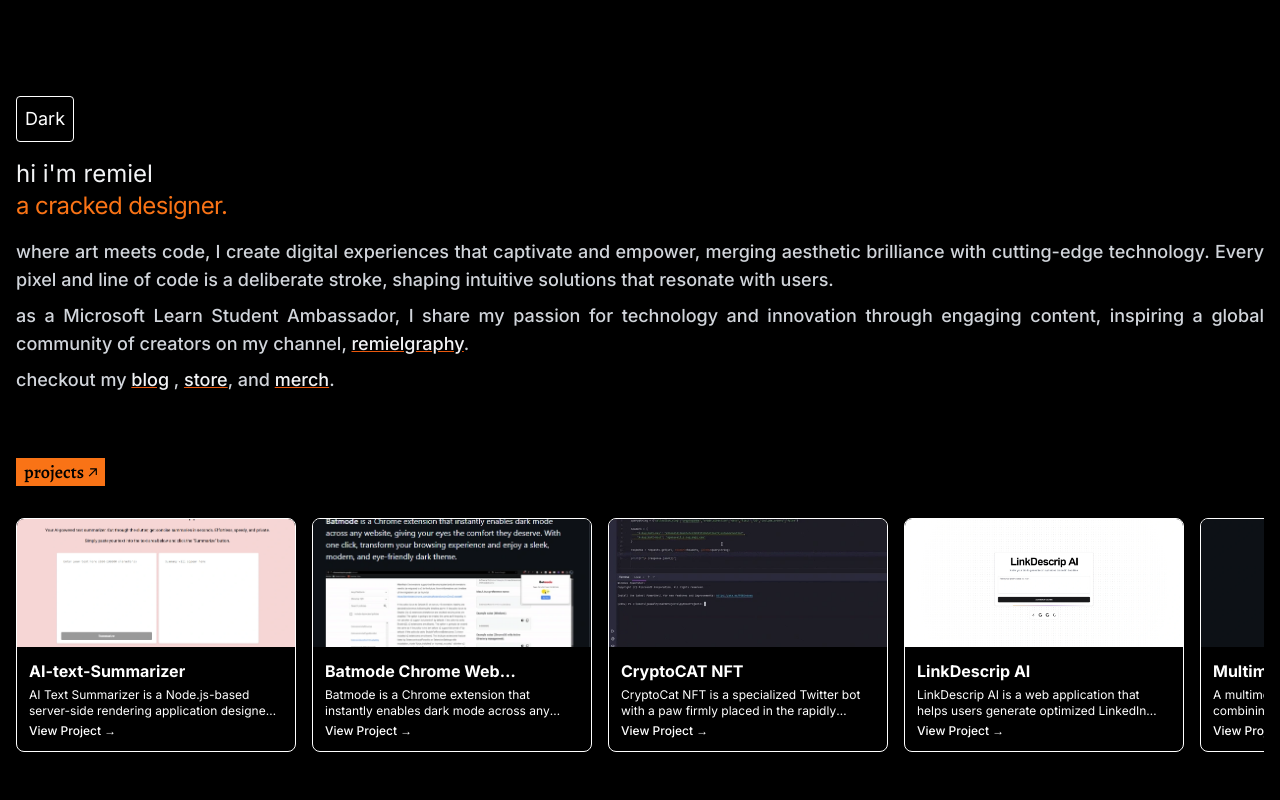
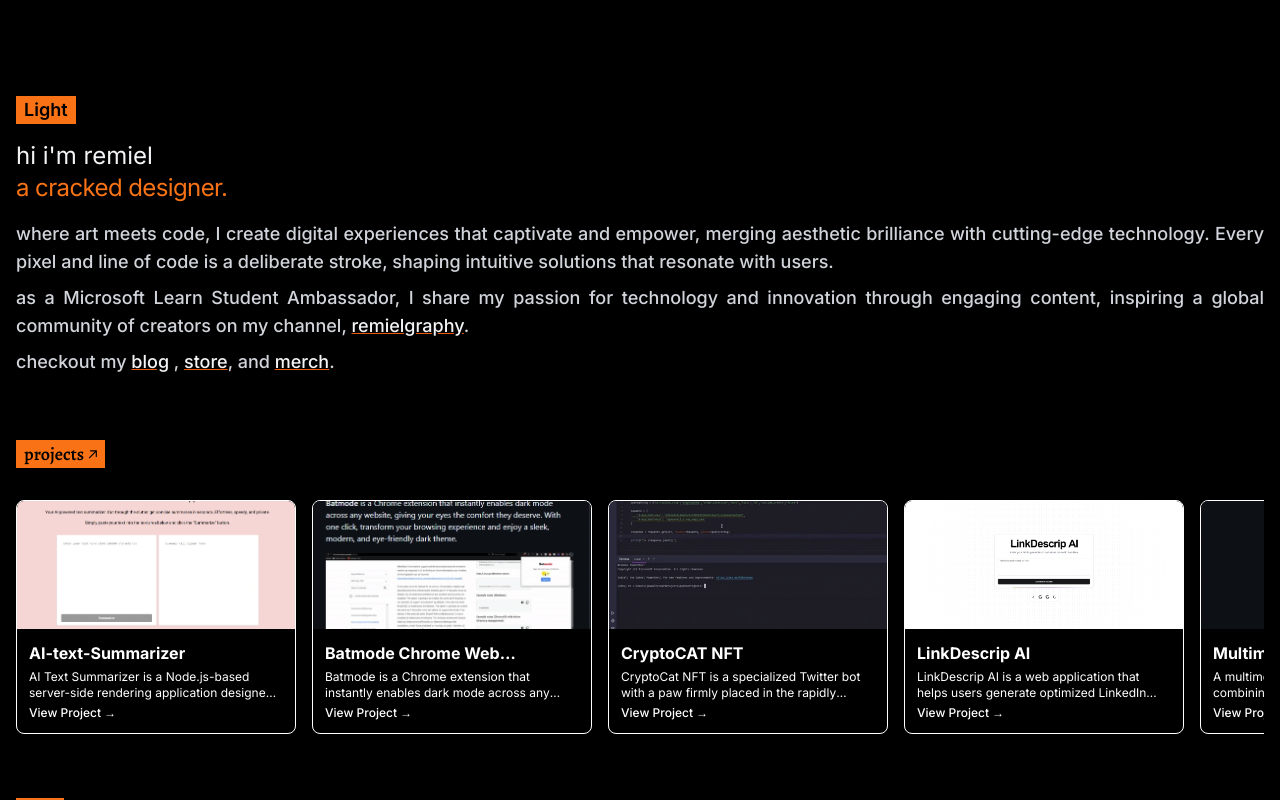
Before and after one commit to JaswanthRemiel/jaswanthremiel.github.io, a Next.js app: page / in a window 1280 px wide. Shown: the top 800 px of the page. Built offline with nearby package versions, Linux system fonts and the light colour scheme.

Commit message:
changedtextToggle

```diff
--- a/components/header.tsx
+++ b/components/header.tsx
@@ -39,10 +39,9 @@ export function Header() {
       <div className="flex-col items-start space-y-4">
         <button
           onClick={toggleTheme}
-          className="p-2 rounded border
-        "
+          className="bg-orange-500 dark:text-white text-black px-2 py-0.75  font-sm inline-flex items-center space-x-1 font-semibold"
         >
-          {theme === "light" ? "Dark" : "Light"}
+          {theme === "light" ? "Light" : "Dark"}
         </button>
         <div className="whitespace-pre-wrap text-2xl font-sm">
           <p className="text-gray-100 dark:text-black">{"hi i'm remiel"}</p>
```
